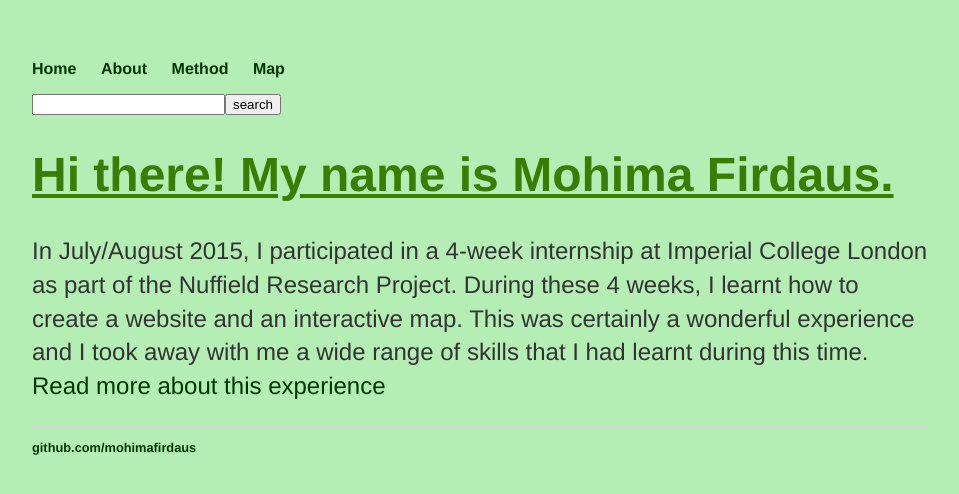
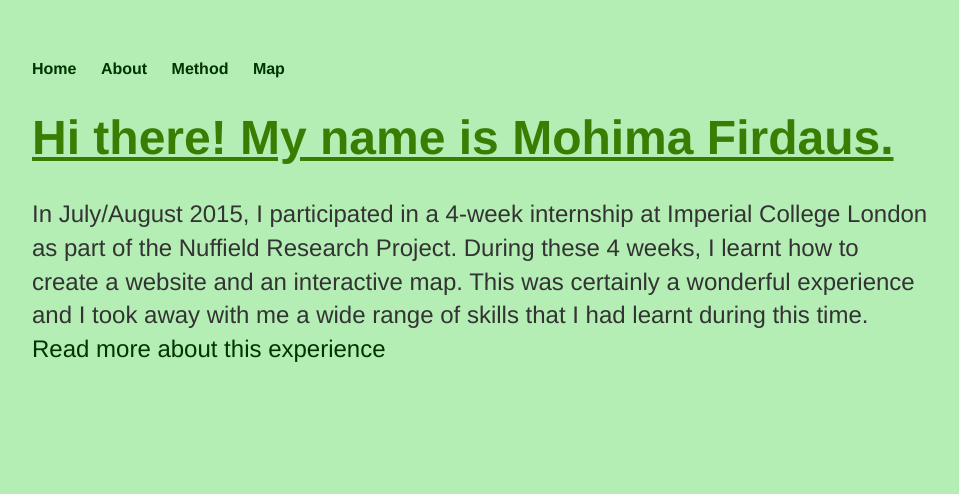
Before and after one commit to mohimafirdaus/mohimafirdaus.github.io, a Jekyll site: the page built from index.html, in a window 1280 px wide. Shown: the top 494 px of the page, without its empty margins (160-1119 px from the left). Built offline with Jekyll 4.4.1, drawn with Linux system fonts in a browser that asks for light colours.

Commit message:
Update default.html

```diff
--- a/_layouts/default.html
+++ b/_layouts/default.html
@@ -13,23 +13,6 @@
         	           	 <li><a href="/map">Map</a></li>
     		    </ul>
 	        	</nav>
-	        <div id="tfheader">
-    <form id="tfnewsearch" method="get" action="mohimafirdaus.github.io">
-        <input type="text" class="tftextinput" id="tftextinput" name="q" size="21" maxlength="120"><input type="submit" value="search" class="tfbutton">
-    </form>
-<div class="tfclear"></div>
-</div>
-
-<script>
-    var a = document.getElementById('tfnewsearch');
-    a.addEventListener('submit',function(e) {
-        e.preventDefault();
-        var b = document.getElementById('tftextinput').value;
-        window.location.href = 'mohimafirdaus.github.io'+b;
-
-    });
-
-</script>
 
 
 	         	<div class="container">
@@ -37,11 +20,6 @@
 	         	            {{ content }}
 
 	         	 </div><!-- /.container -->
-			       <footer>
-	    	    <ul>
 
-    	           <li><a href="https://github.com/mohimafirdaus">github.com/mohimafirdaus</a></li>
-		           	</ul>
-		         </footer>
         	</body>
       </html>
```
